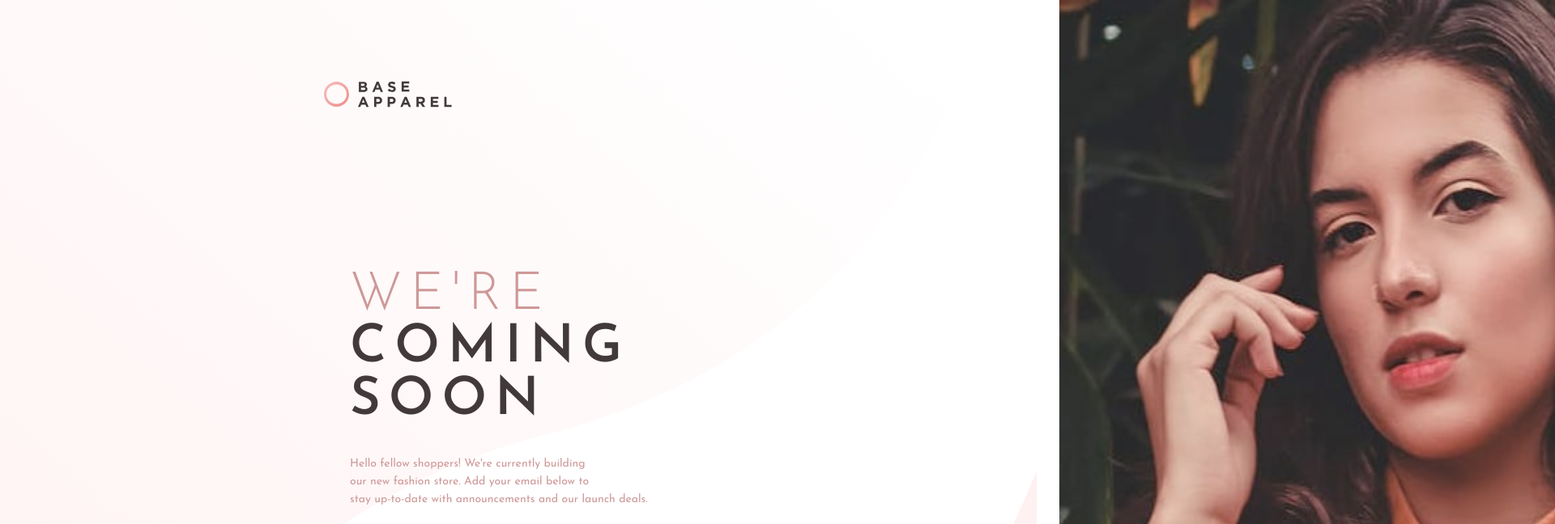
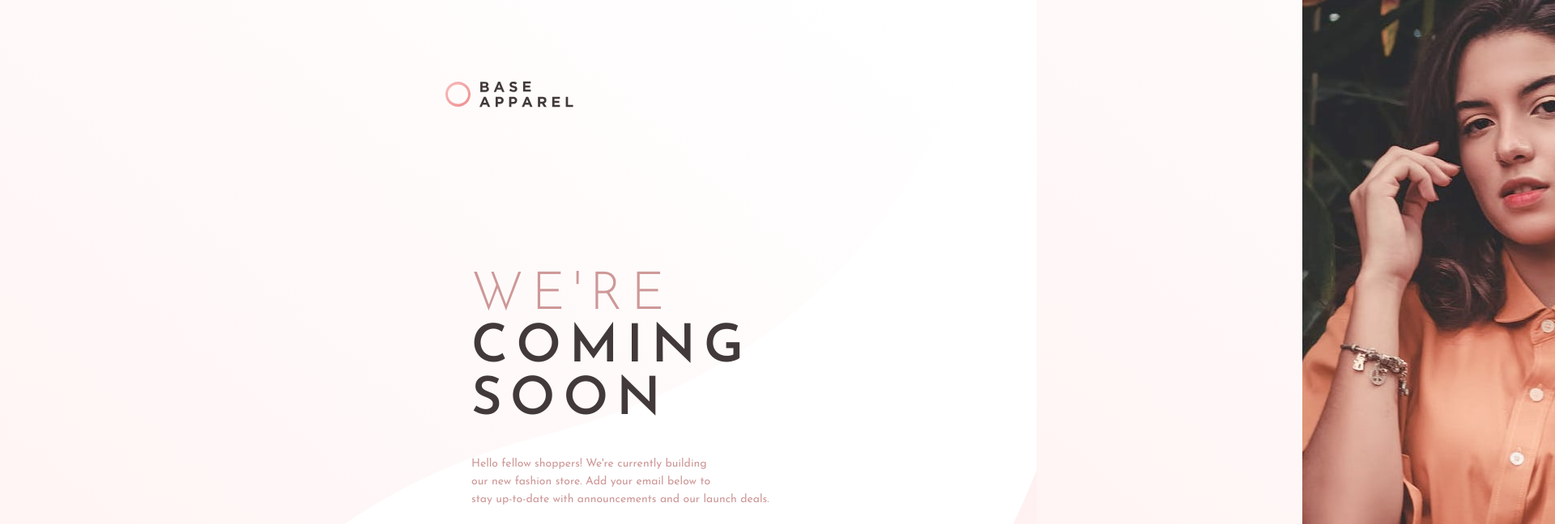
Before and after one commit to MeriMorrison/Coming-soon-page, a plain HTML site: page index.html in a window 1280 px wide. Shown: the top 648 px of the page at 81% size, 1920 px wide, since content can reach past the window. Drawn offline with Linux system fonts and the light colour scheme.

Commit message:
change all

```diff
--- a/style.css
+++ b/style.css
@@ -66,29 +66,24 @@ p {
 @media screen and (min-width: 600px) {
     body{
         background-image: url(images/bg-pattern-desktop.svg);
-        background-repeat: no-repeat;
         background-size:100%;
-        height: 800px;
-       width: 1440px;
 
-
+          overflow-y: hidden; /* Hide vertical scrollbar */
+          overflow-x: hidden; /* Hide horizontal scrollbar */
 
     }
     .all{
         display: flex;
-        height: 100vh;
-        width: 100vh;
      }
      .conteiner{
         display: flex;
         flex-direction: column;
-        margin: 100px 400px;
+        margin: 100px 550px;
 
      }
     .desktopimg{
         display:block;
-        width: 1000px;
-        height: 1500px;
+        height: 100vh;
     }
     .mobile{
         display: none;
@@ -103,7 +98,6 @@ p {
         font-size: 65px;
         height: 64px;
        width: 444px;
-
        text-align: left;
     }
     p{
```
